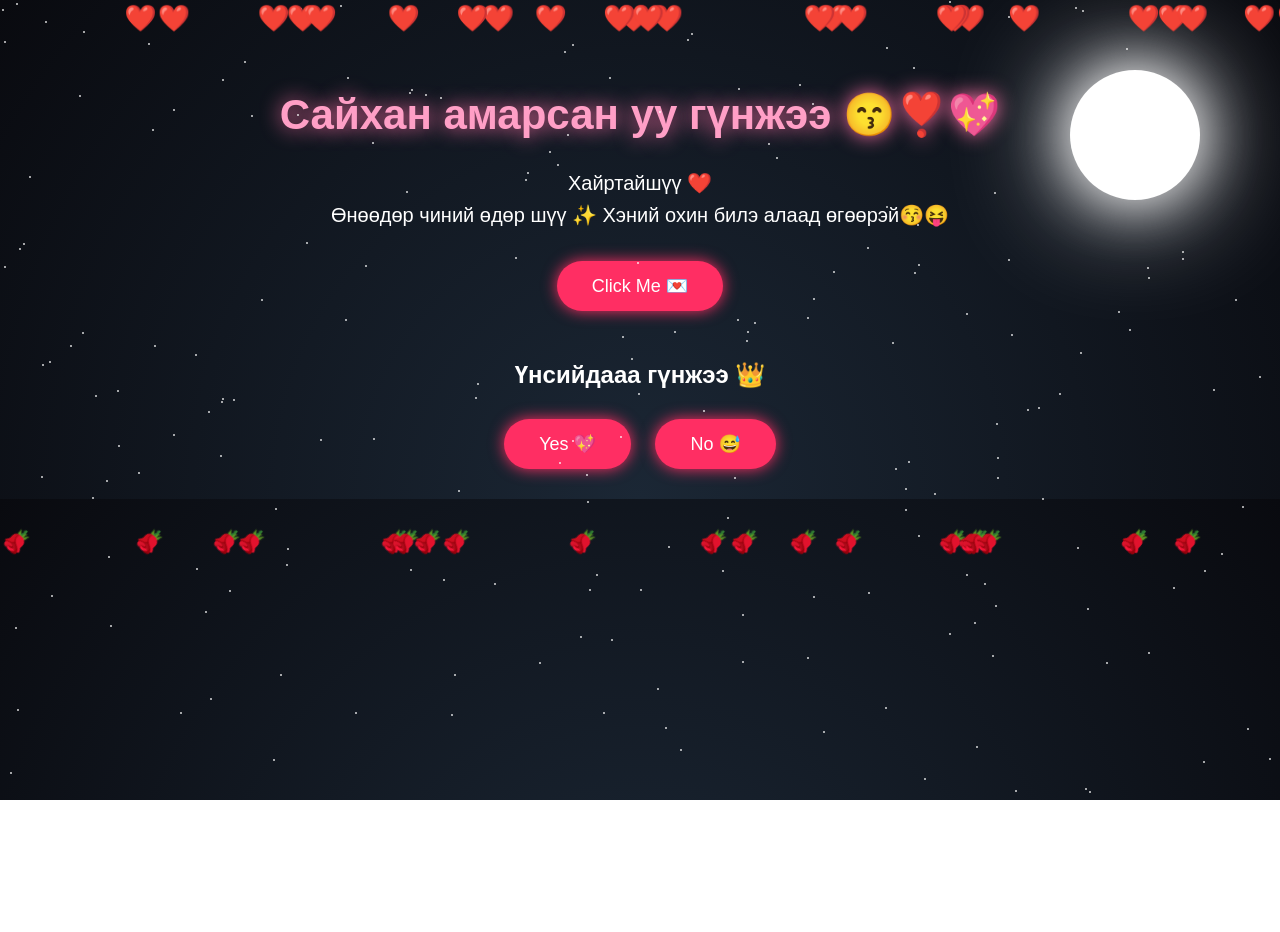
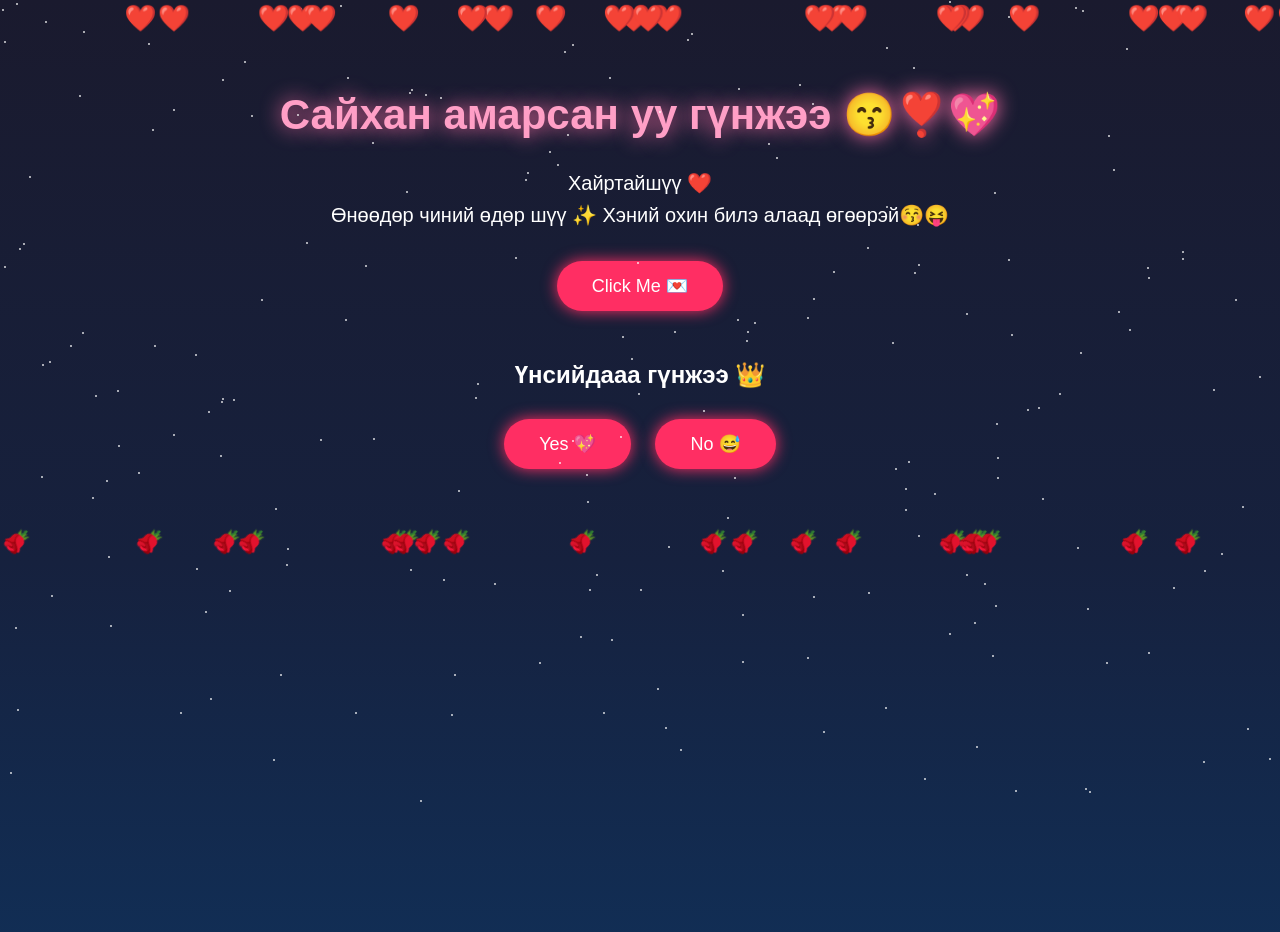
Before and after one commit to uankhbayar699-art/Anudari, a plain HTML site: page index.html in a window 1280 px wide. Shown: the top 932 px of the page. Before the commit the page ends 800 px from the top, so only its background shows below. Drawn offline with Linux system fonts and the light colour scheme.

Commit message:
Update index.html

```diff
--- a/index.html
+++ b/index.html
@@ -11,22 +11,10 @@ body{
 margin:0;
 font-family:Arial;
 text-align:center;
-overflow:hidden;
 color:white;
-background:radial-gradient(circle at bottom,#1b2735,#090a0f);
-}
-
-/* moon */
-
-.moon{
-position:fixed;
-top:70px;
-right:80px;
-width:130px;
-height:130px;
-background:#fff;
-border-radius:50%;
-box-shadow:0 0 60px #fff,0 0 120px #fff;
+overflow-x:hidden;
+background:linear-gradient(180deg,#1a1a2e,#16213e,#0f3460,#090a0f);
+min-height:200vh;
 }
 
 /* stars */
@@ -151,7 +139,7 @@ font-size:24px;
 color:#ffd1dc;
 }
 
-/* mobile responsive */
+/* mobile */
 
 @media (max-width:600px){
 
@@ -176,8 +164,6 @@ padding:12px 24px;
 </head>
 
 <body>
-
-<div class="moon"></div>
 
 <h1>Сайхан амарсан уу гүнжээ 😙❣️💖</h1>
 
@@ -255,6 +241,7 @@ fireworks()
 /* heart rain */
 
 function heartRain(){
+
 for(let i=0;i<120;i++){
 
 let h=document.createElement("div")
@@ -269,6 +256,7 @@ document.body.appendChild(h)
 setTimeout(()=>h.remove(),4000)
 
 }
+
 }
 
 /* fireworks */
@@ -292,7 +280,7 @@ setTimeout(()=>f.remove(),1000)
 
 }
 
-/* no button move */
+/* no button */
 
 function move(){
 
```
